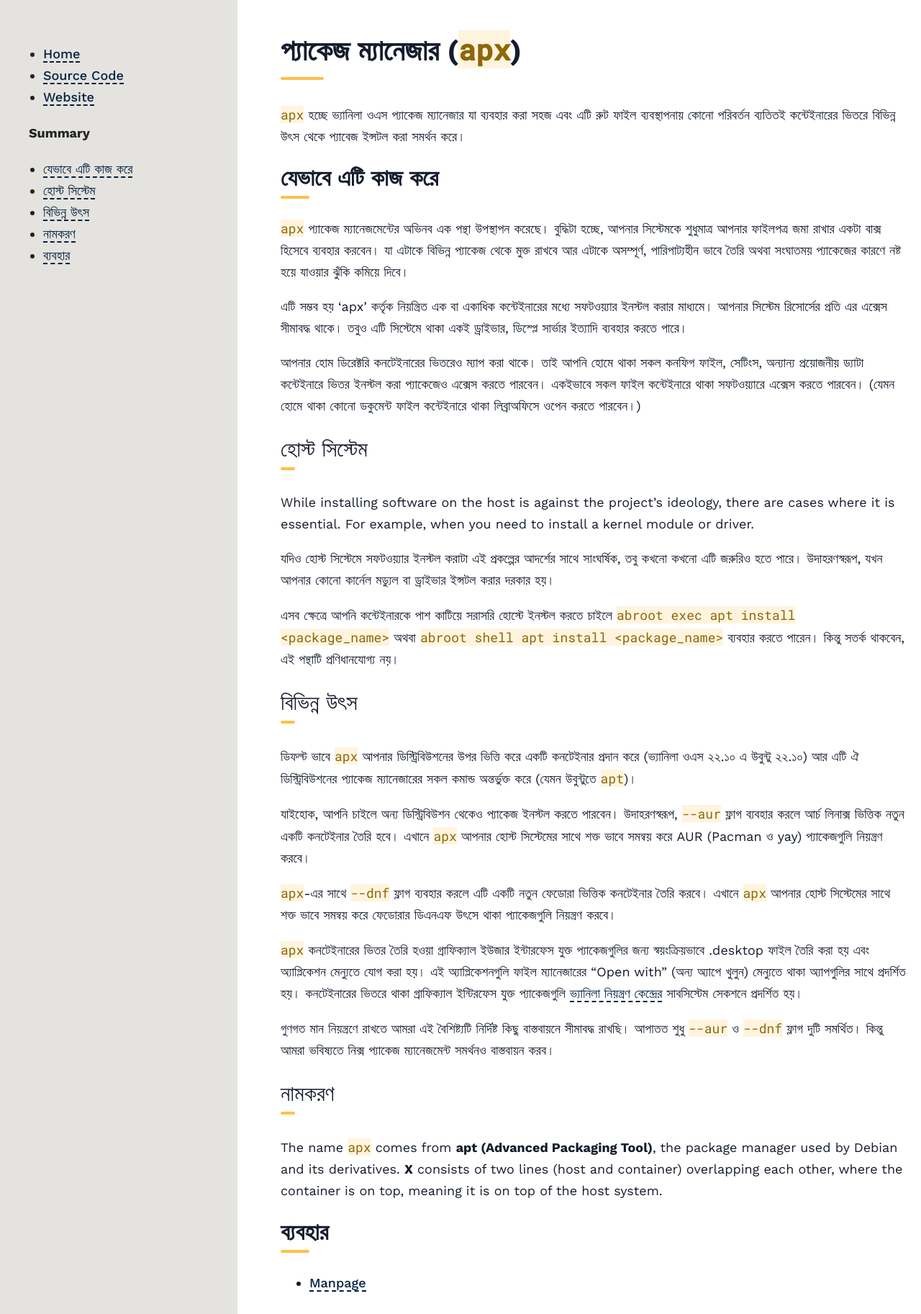
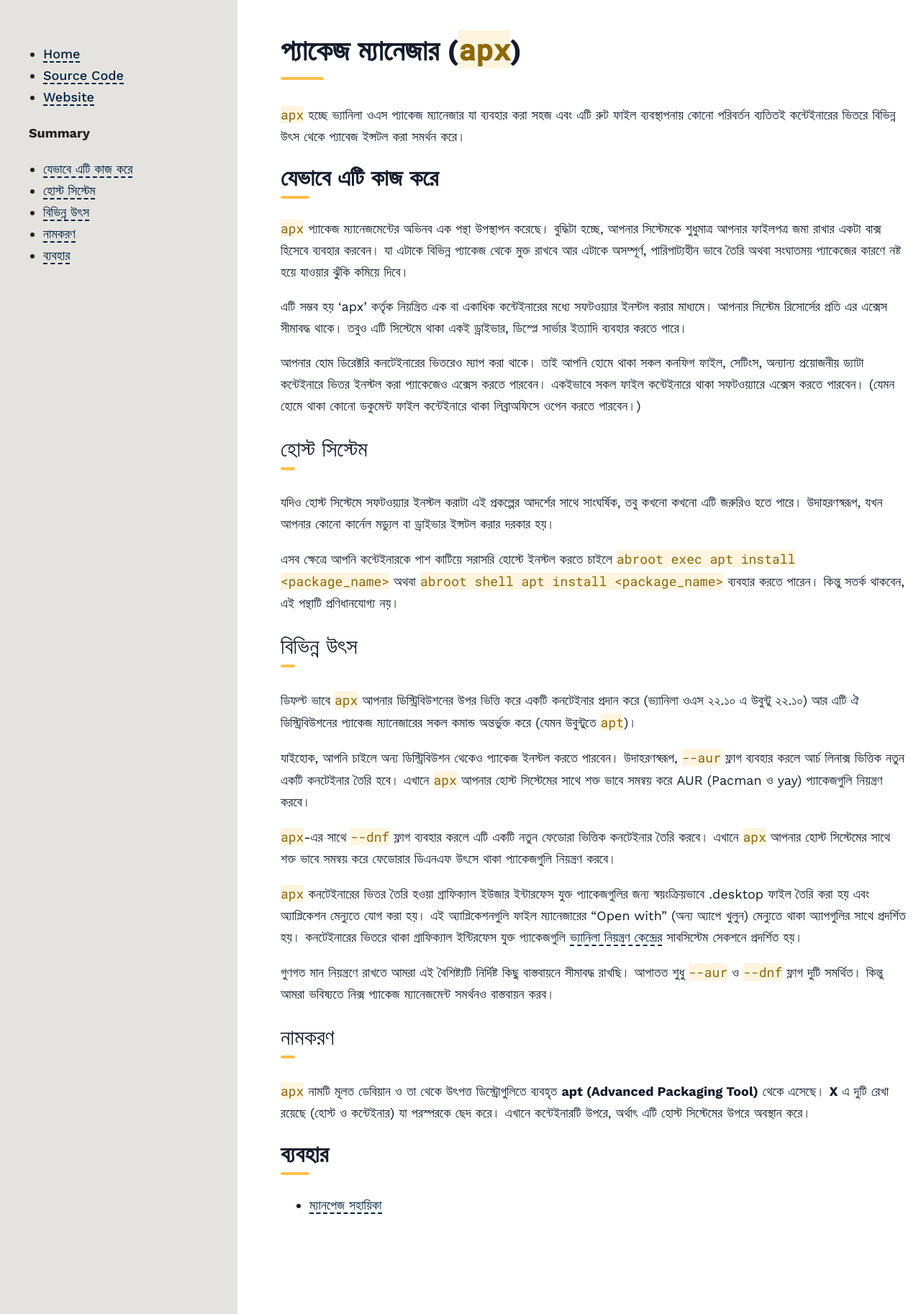
Before and after one commit to Vanilla-OS/documentation, a Jekyll site: the page built from docs/apx/index.bn.md, in a window 1280 px wide. Shown: the whole page at 72% size. Built offline with Jekyll 4.4.1, drawn with Linux system fonts in a browser that asks for light colours.

Commit message:
Complete the translation, remove en strings

```diff
--- a/docs/apx/index.bn.md
+++ b/docs/apx/index.bn.md
@@ -20,9 +20,6 @@ description: কীভাবে ভ্যনিলা ওএস প্যাক
 ফাইল কন্টেইনারে থাকা সফটওয়্যারে এক্সেস করতে পারবেন। (যেমন হোমে থাকা কোনো ডকুমেন্ট ফাইল কন্টেইনারে থাকা লিব্রাঅফিসে ওপেন করতে পারবেন।)
 
 ### হোস্ট সিস্টেম
-
-While installing software on the host is against the project's ideology, there are cases where it is essential. For example, when you need to
-install a kernel module or driver.
 
 যদিও হোস্ট সিস্টেমে সফটওয়্যার ইনস্টল করাটা এই প্রকল্পের আদর্শের সাথে সাংঘর্ষিক, তবু কখনো কখনো এটি জরুরিও হতে পারে। উদাহরণস্বরূপ, যখন আপনার কোনো কার্নেল মড্যুল বা ড্রাইভার
 ইন্সটল করার দরকার হয়।
@@ -49,9 +46,9 @@ AUR (Pacman ও yay) প্যাকেজগুলি নিয়ন্ত্র
 
 ### নামকরণ
 
-The name `apx` comes from **apt (Advanced Packaging Tool)**, the package manager used by Debian and its derivatives. **X** consists of two lines (host and container) overlapping each other, where the container is on top, meaning
-it is on top of the host system.
+`apx` নামটি মূলত ডেবিয়ান ও তা থেকে উৎপত্ত ডিস্ট্রোগুলিতে ব্যবহৃত  **apt (Advanced Packaging Tool)** থেকে এসেছে। **X** এ দুটি রেখা রয়েছে (হোস্ট ও কন্টেইনার) যা পরস্পরকে ছেদ করে। এখানে কন্টেইনারটি উপরে, অর্থাৎ
+এটি হোস্ট সিস্টেমের উপরে অবস্থান করে।
 
 ## ব্যবহার
 
-- [Manpage](/docs/apx/manpage)
+- [ম্যানপেজ সহায়িকা](/docs/apx/manpage)
```
